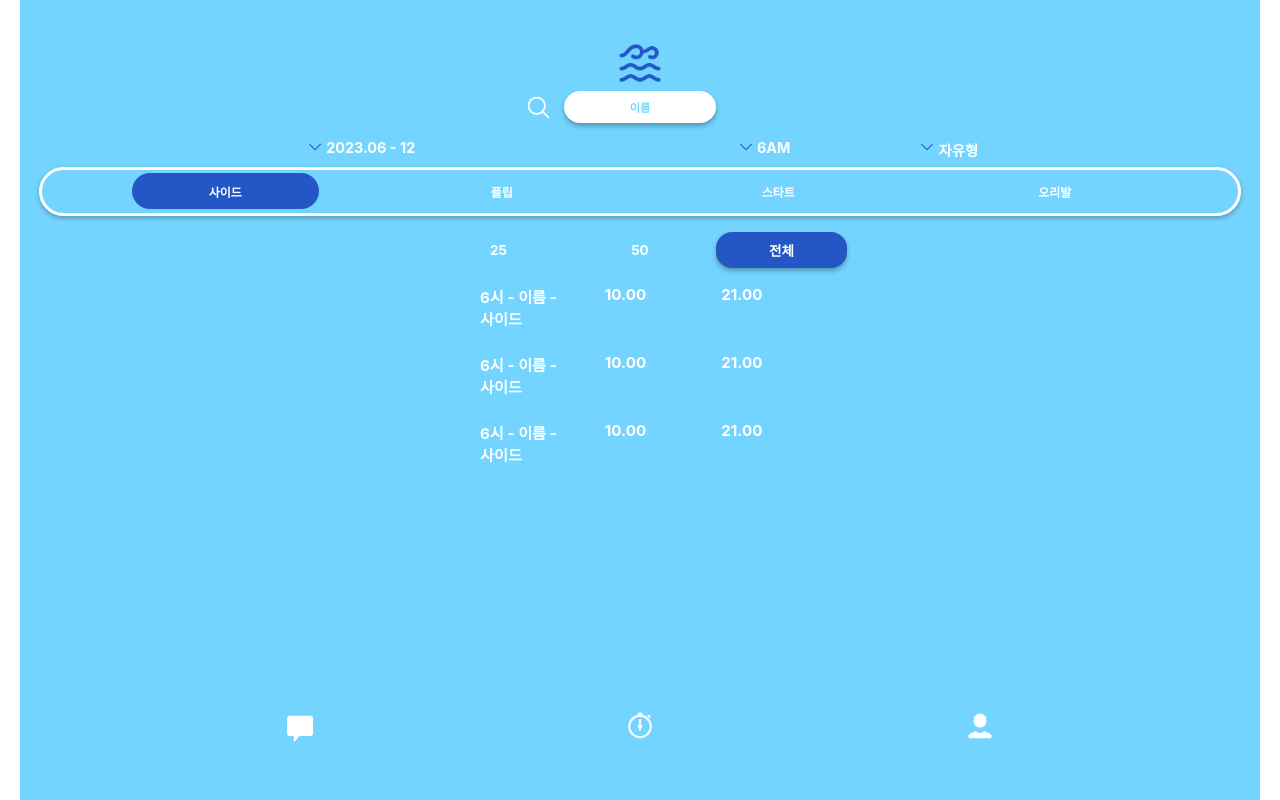
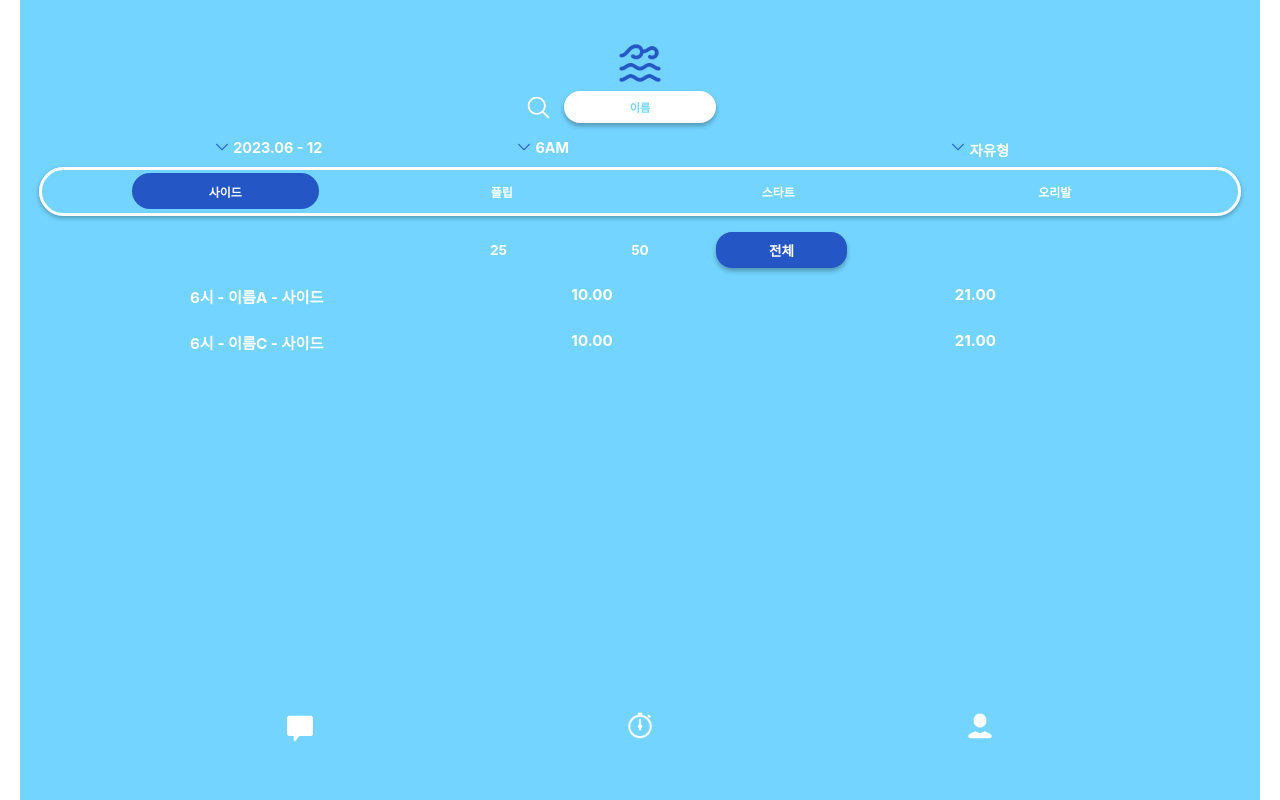
Before and after one commit to RIDE-THE-WAVE/Frontend, a React (Create React App) app in the folder ride-the-wave/: page /grouprecords in a window 1280 px wide. Built offline with nearby package versions, Linux system fonts and the light colour scheme.

Commit message:
FEAT: 전체기록 페이지 강습 시간에 따른 출력 구현 #8

```diff
--- a/ride-the-wave/src/component/records/grouprecords/GroupRecords.js
+++ b/ride-the-wave/src/component/records/grouprecords/GroupRecords.js
@@ -12,7 +12,19 @@ function GroupRecords() {
     // 개인 기록(마이페이지)와 겹치는 구간이 매우 많음
     const [activeTurnTab, setActiveTurnTab] = useState('tabSide');
     const [activeLengthTab, setActiveLengthTab] = useState('tabEntireLength');
-    const [activeClassTime, setActiveClassTime] = useState('six');
+    const [classToggle, setClassToggle] = useState(false);
+    const [showBtn, setShowBtn] = useState(6);
+    const [showData, setShowData] = useState(showBtn);
+
+    const handleShowBtn = (selectedClass) => {
+        setShowBtn(selectedClass);
+        handleToggle();
+    };
+
+    const handleToggle = () => {
+        setClassToggle(!classToggle);
+    };
+
 
     return (
         <div className={styles.GroupRecords}>
@@ -46,8 +58,35 @@ function GroupRecords() {
                     <span>&nbsp;2023.06 - 12</span>
                 </div>
                 <div className={styles.contents_class_toggle}>
-                    <span className={styles.toggle_img}><img src={arrow} alt="arrow"/></span>
-                    <span>&nbsp;6AM</span>
+                    <div>
+                        <span className={styles.toggle_img}><img src={arrow} alt="arrow" onClick={handleToggle}/></span>
+                    </div>
+                    <div className={styles.toggle}>
+                        {(() => {
+                            if (classToggle === false) {
+                                if (showBtn === 6) {
+                                    return (
+                                        <div className={`${styles.classBtn}`}>
+                                            <span>&nbsp;6AM</span>
+                                        </div>
+                                    )
+                                } else if (showBtn === 7) {
+                                    return (
+                                        <div className={`${styles.classBtn}`}>
+                                            <span>&nbsp;7AM</span>
+                                        </div>
+                                    )
+                                }
+                            } else {
+                                return (
+                                    <div className={`${styles.classBtn} ${styles.classBtn_active}`}>
+                                        <span onClick={handleShowBtn.bind(this, 6)}>&nbsp;6AM</span>
+                                        <span onClick={handleShowBtn.bind(this, 7)}>&nbsp;7AM</span>
+                                    </div>
+                                )
+                            }
+                        })()}
+                    </div>
                 </div>
                 <div className={styles.contents_type_toggle}>
                     <span className={styles.toggle_img}><img src={arrow} alt="arrow"/></span>
@@ -89,10 +128,10 @@ function GroupRecords() {
                 <div className={styles.contents}>
                     {/* 반복문으로 구현 및 무한 스크롤 */}
                     {/* 한 사람의 기록 시작 */}
-                    <div className={styles.content}>
-                        <div className={`${styles.records} ${(activeClassTime === "six") && (activeTurnTab === "tabSide") ? "" : styles.records_unactive}`}>
+                    <div className={`${styles.content} ${showBtn === 6 ? "" : styles.content_unactive}`}>
+                        <div className={`${styles.records} ${activeTurnTab === "tabSide" ? "" : styles.records_unactive}`}>
                             <div className={styles.record}>
-                                <span>6시 - 이름 - 사이드</span>
+                                <span>6시 - 이름A - 사이드</span>
                             </div>
                             <div className={`${styles.record} ${((activeLengthTab === "tabEntireLength") || (activeLengthTab === "tabHalf")) ? "" : styles.record_unactive}`}>
                                 <span>10.00</span>
@@ -101,9 +140,9 @@ function GroupRecords() {
                                 <span>21.00</span>
                             </div>
                         </div>
-                        <div className={`${styles.records} ${(activeClassTime === "six") && (activeTurnTab === "tabFlip") ? "" : styles.records_unactive}`}>
+                        <div className={`${styles.records} ${activeTurnTab === "tabFlip" ? "" : styles.records_unactive}`}>
                             <div className={styles.record}>
-                                <span>6시 - 이름 - 플립</span>
+                                <span>6시 - 이름A - 플립</span>
                             </div>
                             <div className={`${styles.record} ${((activeLengthTab === "tabEntireLength") || (activeLengthTab === "tabHalf")) ? "" : styles.record_unactive}`}>
                                 <span>10.00</span>
@@ -112,9 +151,9 @@ function GroupRecords() {
                                 <span>21.00</span>
                             </div>
                         </div>
-                        <div className={`${styles.records} ${(activeClassTime === "six") && (activeTurnTab === "tabStart") ? "" : styles.records_unactive}`}>
+                        <div className={`${styles.records} ${activeTurnTab === "tabStart" ? "" : styles.records_unactive}`}>
                             <div className={styles.record}>
-                                <span>6시 - 이름 - 스타트</span>
+                                <span>6시 - 이름A - 스타트</span>
                             </div>
                             <div className={`${styles.record} ${((activeLengthTab === "tabEntireLength") || (activeLengthTab === "tabHalf")) ? "" : styles.record_unactive}`}>
                                 <span>10.00</span>
@@ -123,9 +162,9 @@ function GroupRecords() {
                                 <span>21.00</span>
                             </div>
                         </div>
-                        <div className={`${styles.records} ${(activeClassTime === "six") && (activeTurnTab === "tabFin") ? "" : styles.records_unactive}`}>
+                        <div className={`${styles.records} ${activeTurnTab === "tabFin" ? "" : styles.records_unactive}`}>
                             <div className={styles.record}>
-                                <span>6시 - 이름 - 오리발</span>
+                                <span>6시 - 이름A - 오리발</span>
                             </div>
                             <div className={`${styles.record} ${((activeLengthTab === "tabEntireLength") || (activeLengthTab === "tabHalf")) ? "" : styles.record_unactive}`}>
                                 <span>10.00</span>
@@ -137,10 +176,10 @@ function GroupRecords() {
                     </div>
                     {/* 한 사람의 기록 끝 */}
                     {/* 한 사람의 기록 시작 */}
-                    <div className={styles.content}>
-                        <div className={`${styles.records} ${(activeClassTime === "six") && (activeTurnTab === "tabSide") ? "" : styles.records_unactive}`}>
+                    <div className={`${styles.content} ${showBtn === 7 ? "" : styles.content_unactive}`}>
+                        <div className={`${styles.records} ${activeTurnTab === "tabSide" ? "" : styles.records_unactive}`}>
                             <div className={styles.record}>
-                                <span>6시 - 이름 - 사이드</span>
+                                <span>7시 - 이름B - 사이드</span>
                             </div>
                             <div className={`${styles.record} ${((activeLengthTab === "tabEntireLength") || (activeLengthTab === "tabHalf")) ? "" : styles.record_unactive}`}>
                                 <span>10.00</span>
@@ -149,9 +188,9 @@ function GroupRecords() {
                                 <span>21.00</span>
                             </div>
                         </div>
-                        <div className={`${styles.records} ${(activeClassTime === "six") && (activeTurnTab === "tabFlip") ? "" : styles.records_unactive}`}>
+                        <div className={`${styles.records} ${activeTurnTab === "tabFlip" ? "" : styles.records_unactive}`}>
                             <div className={styles.record}>
-                                <span>6시 - 이름 - 플립</span>
+                                <span>7시 - 이름B - 플립</span>
                             </div>
                             <div className={`${styles.record} ${((activeLengthTab === "tabEntireLength") || (activeLengthTab === "tabHalf")) ? "" : styles.record_unactive}`}>
                                 <span>10.00</span>
@@ -160,9 +199,9 @@ function GroupRecords() {
                                 <span>21.00</span>
                             </div>
                         </div>
-                        <div className={`${styles.records} ${(activeClassTime === "six") && (activeTurnTab === "tabStart") ? "" : styles.records_unactive}`}>
+                        <div className={`${styles.records} ${activeTurnTab === "tabStart" ? "" : styles.records_unactive}`}>
                             <div className={styles.record}>
-                                <span>6시 - 이름 - 스타트</span>
+                                <span>7시 - 이름B - 스타트</span>
                             </div>
                             <div className={`${styles.record} ${((activeLengthTab === "tabEntireLength") || (activeLengthTab === "tabHalf")) ? "" : styles.record_unactive}`}>
                                 <span>10.00</span>
@@ -171,9 +210,9 @@ function GroupRecords() {
                                 <span>21.00</span>
                             </div>
                         </div>
-                        <div className={`${styles.records} ${(activeClassTime === "six") && (activeTurnTab === "tabFin") ? "" : styles.records_unactive}`}>
+                        <div className={`${styles.records} ${activeTurnTab === "tabFin" ? "" : styles.records_unactive}`}>
                             <div className={styles.record}>
-                                <span>6시 - 이름 - 오리발</span>
+                                <span>7시 - 이름B - 오리발</span>
                             </div>
                             <div className={`${styles.record} ${((activeLengthTab === "tabEntireLength") || (activeLengthTab === "tabHalf")) ? "" : styles.record_unactive}`}>
                                 <span>10.00</span>
@@ -185,10 +224,10 @@ function GroupRecords() {
                     </div>
                     {/* 한 사람의 기록 끝 */}
                     {/* 한 사람의 기록 시작 */}
-                    <div className={styles.content}>
-                        <div className={`${styles.records} ${(activeClassTime === "six") && (activeTurnTab === "tabSide") ? "" : styles.records_unactive}`}>
+                    <div className={`${styles.content} ${showBtn === 6 ? "" : styles.content_unactive}`}>
+                        <div className={`${styles.records} ${activeTurnTab === "tabSide" ? "" : styles.records_unactive}`}>
                             <div className={styles.record}>
-                                <span>6시 - 이름 - 사이드</span>
+                                <span>6시 - 이름C - 사이드</span>
                             </div>
                             <div className={`${styles.record} ${((activeLengthTab === "tabEntireLength") || (activeLengthTab === "tabHalf")) ? "" : styles.record_unactive}`}>
                                 <span>10.00</span>
@@ -197,9 +236,9 @@ function GroupRecords() {
                                 <span>21.00</span>
                             </div>
                         </div>
-                        <div className={`${styles.records} ${(activeClassTime === "six") && (activeTurnTab === "tabFlip") ? "" : styles.records_unactive}`}>
+                        <div className={`${styles.records} ${activeTurnTab === "tabFlip" ? "" : styles.records_unactive}`}>
                             <div className={styles.record}>
-                                <span>6시 - 이름 - 플립</span>
+                                <span>6시 - 이름C - 플립</span>
                             </div>
                             <div className={`${styles.record} ${((activeLengthTab === "tabEntireLength") || (activeLengthTab === "tabHalf")) ? "" : styles.record_unactive}`}>
                                 <span>10.00</span>
@@ -208,9 +247,9 @@ function GroupRecords() {
                                 <span>21.00</span>
                             </div>
                         </div>
-                        <div className={`${styles.records} ${(activeClassTime === "six") && (activeTurnTab === "tabStart") ? "" : styles.records_unactive}`}>
+                        <div className={`${styles.records} ${activeTurnTab === "tabStart" ? "" : styles.records_unactive}`}>
                             <div className={styles.record}>
-                                <span>6시 - 이름 - 스타트</span>
+                                <span>6시 - 이름C - 스타트</span>
                             </div>
                             <div className={`${styles.record} ${((activeLengthTab === "tabEntireLength") || (activeLengthTab === "tabHalf")) ? "" : styles.record_unactive}`}>
                                 <span>10.00</span>
@@ -219,9 +258,9 @@ function GroupRecords() {
                                 <span>21.00</span>
                             </div>
                         </div>
-                        <div className={`${styles.records} ${(activeClassTime === "six") && (activeTurnTab === "tabFin") ? "" : styles.records_unactive}`}>
+                        <div className={`${styles.records} ${activeTurnTab === "tabFin" ? "" : styles.records_unactive}`}>
                             <div className={styles.record}>
-                                <span>6시 - 이름 - 오리발</span>
+                                <span>6시 - 이름C - 오리발</span>
                             </div>
                             <div className={`${styles.record} ${((activeLengthTab === "tabEntireLength") || (activeLengthTab === "tabHalf")) ? "" : styles.record_unactive}`}>
                                 <span>10.00</span>
--- a/ride-the-wave/src/component/records/grouprecords/GroupRecords.module.css
+++ b/ride-the-wave/src/component/records/grouprecords/GroupRecords.module.css
@@ -89,10 +89,11 @@
     color: white;
     font-weight: bold;
     font-size: 0.9rem;
+    /* background-color: #0000ff; */
 }
 
 .contents_period_toggle {
-    flex: 0.4;
+    flex: 0.3;
     display: flex;
     justify-content: center;
     /* outline: 3px solid purple; */
@@ -105,11 +106,29 @@
 }
 
 .contents_class_toggle {
-    flex: 0.1;
+    flex: 0.3;
     display: flex;
-    justify-content: center;
+    /* justify-content: center; */
     /* outline: 3px solid purple; */
     /* background-color: #9993ff; */
+}
+
+.contents_class_toggle > div:first-child {
+    float: left;
+}
+
+.toggle {
+    position: relative;
+    /* background-color: #00ff00; */
+}
+
+.classBtn_active {
+    position:absolute;
+    display: flex;
+    flex-direction: column;
+    border-bottom: #2457C5 0.2rem solid;
+    border-top: #2457C5 0.2rem solid;
+    color: #2457C5;
 }
 
 .contents_type_toggle {
@@ -196,12 +215,16 @@
 }
 
 .contents {
-    width: 20rem;
+    width: 85%;
     display: flex;
     flex-direction: column;
     gap:1.5rem;
     /* outline: 3px solid green; */
     /* background-color: #0093ff; */
+}
+
+.content_unactive {
+    display: none;
 }
 
 .records {
```
